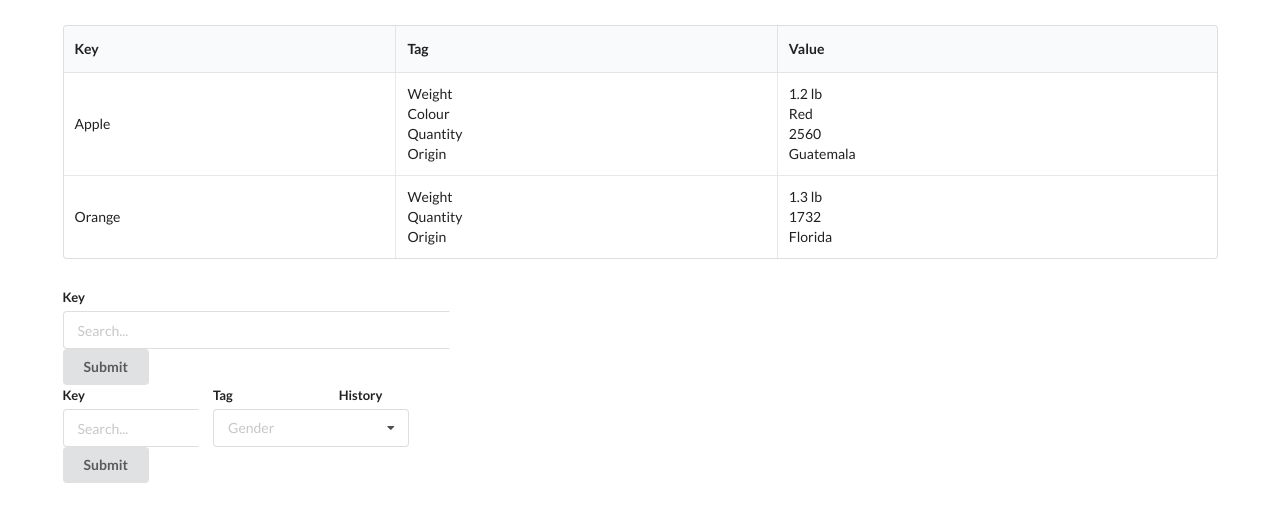
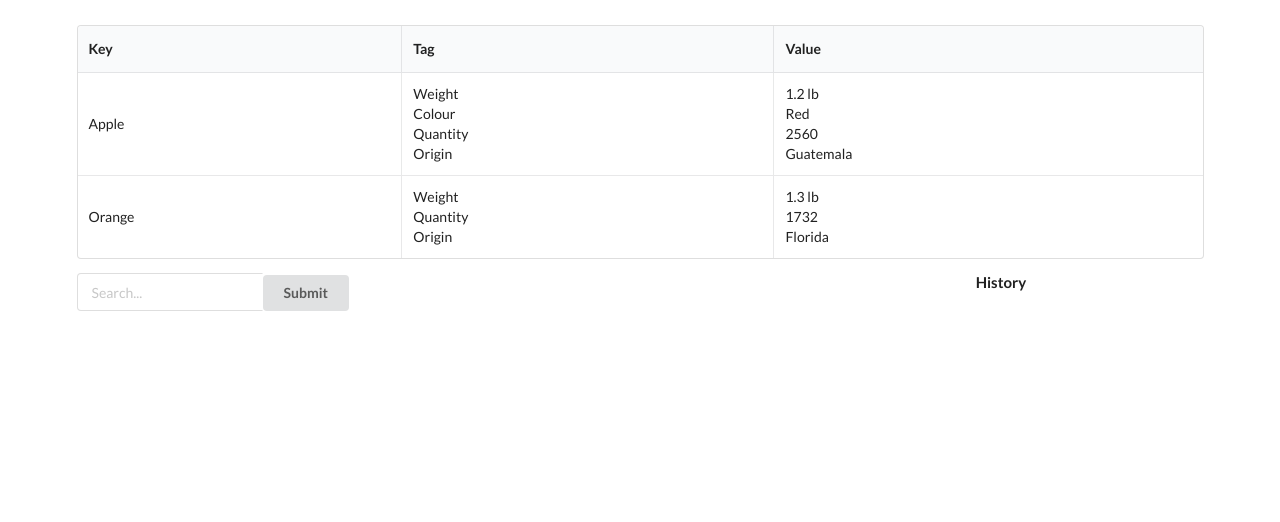
Before and after one commit to keving3ng/dbl, a React (Create React App) app: page / in a window 1280 px wide. Shown: the top 522 px of the page. Built offline with nearby package versions, Linux system fonts and the light colour scheme.

Commit message:
started refactoring input panel

```diff
--- a/src/components/App.js
+++ b/src/components/App.js
@@ -5,14 +5,8 @@ import Panel from "./input/Panel";
 const App = () => {
   return (
     <div className="ui container" style={{ marginTop: "25px" }}>
-      <div className="ui grid">
-        <div className="ui row">
-          <Table />
-        </div>
-        <div className="ui row">
-          <Panel />
-        </div>
-      </div>
+      <Table />
+      <Panel />
     </div>
   );
 };
--- a/src/components/input/Input.js
+++ b/src/components/input/InputValue.js
@@ -5,8 +5,8 @@ class Input extends React.Component {
 
   onFormSubmit = event => {
     event.preventDefault();
+    this.props.onSubmit(this.state.input);
     this.setState({ input: "" });
-    this.props.onSubmit(this.state.input);
   };
 
   render() {
--- a/src/components/input/Panel.js
+++ b/src/components/input/Panel.js
@@ -1,5 +1,5 @@
 import React from "react";
-import Input from "./Input";
+import Input from "./InputValue";
 import Tag from "./Tag";
 
 class Panel extends React.Component {
@@ -8,30 +8,12 @@ class Panel extends React.Component {
   };
   render() {
     return (
-      <div>
-        <div className="ui form">
-          <div className="field">
-            <label>Key</label>
-            <Input onSubmit={this.onSearchSubmit} />
-          </div>
+      <div className="ui grid">
+        <div className="ten wide column">
+          <Input onSubmit={this.onSearchSubmit} />
         </div>
-
-        <div className="ui form">
-          <div className="three fields">
-            <div className="six wide field">
-              <label>Key</label>
-              <Input onSubmit={this.onSearchSubmit} />
-            </div>
-
-            <div className="five wide field">
-              <label>Tag</label>
-              <Tag />
-            </div>
-
-            <div className="five wide field">
-              <label>History</label>
-            </div>
-          </div>
+        <div className="six wide column">
+          <h4 style={{ textAlign: "center" }}>History</h4>
         </div>
       </div>
     );
--- a/src/components/input/Tag.js
+++ /dev/null
@@ -1,27 +0,0 @@
-import React from "react";
-
-class Tag extends React.Component {
-  render() {
-    return (
-      <div className="ui form">
-        <div className="field">
-          <div className="ui selection dropdown">
-            <input type="hidden" name="gender" />
-            <i className="dropdown icon" />
-            <div className="default text">Gender</div>
-            <div className="menu">
-              <div className="item" data-value="1">
-                Male
-              </div>
-              <div className="item" data-value="0">
-                Female
-              </div>
-            </div>
-          </div>
-        </div>
-      </div>
-    );
-  }
-}
-
-export default Tag;
--- /dev/null
+++ b/src/components/input/TagList.js
@@ -0,0 +1 @@
+import React from 'react';
```
Also changed, not shown: src/components/data/TagList.js (added, +37 -0 lines), src/components/input/AddNew.js (added, +11 -0 lines), src/components/input/KeyList.js (added).
